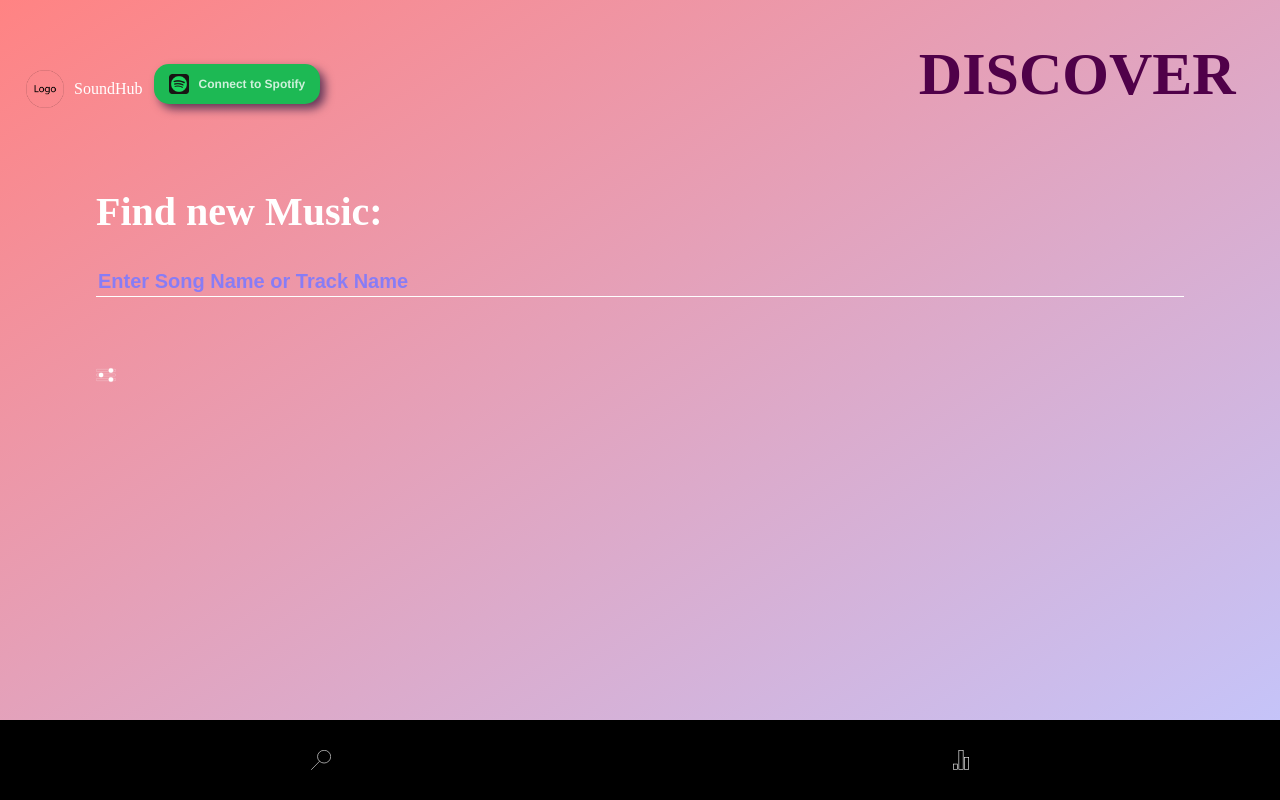
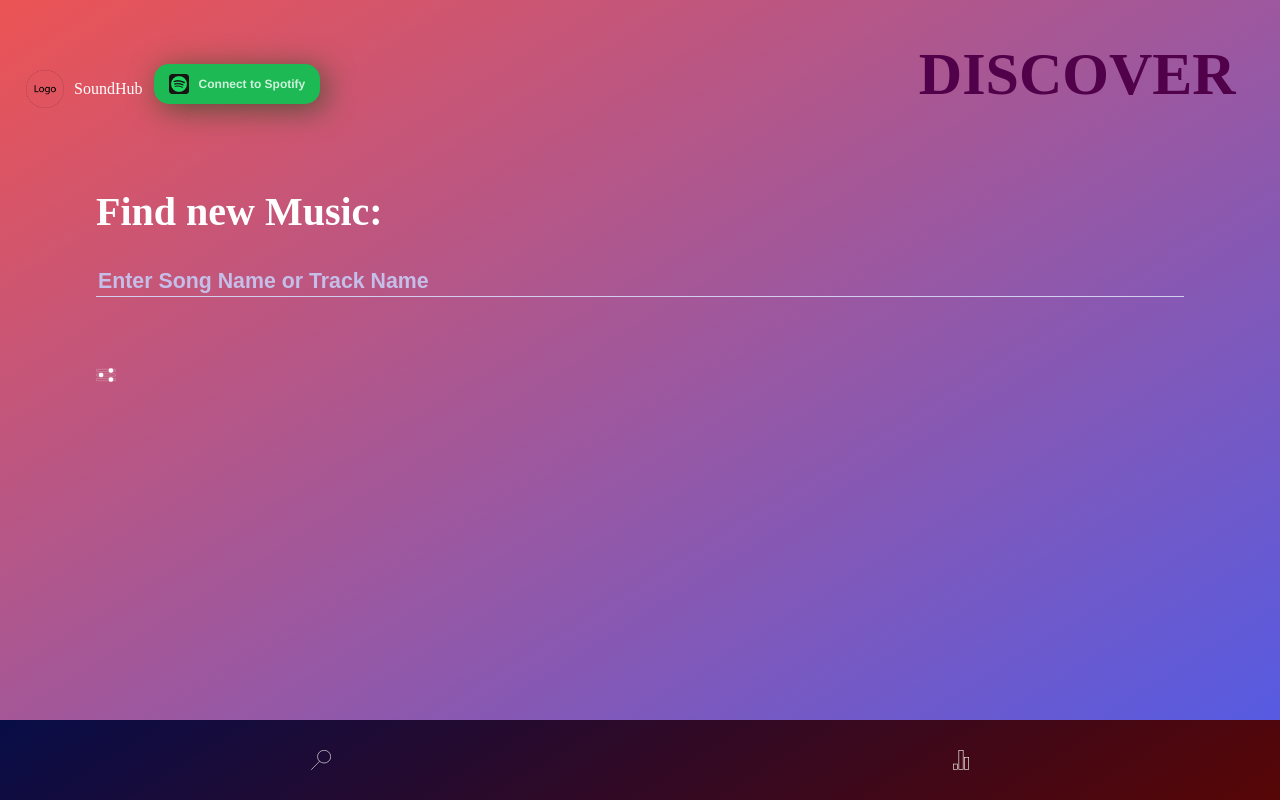
Before and after one commit to software-assignments-spring2021/spring-2020-gifted-hammer, a React (Create React App) app in the folder soundhub/: page /discover in a window 1280 px wide. Built offline with nearby package versions, Linux system fonts and the light colour scheme; a web font is replaced by a local one.

Commit message:
darkened color scheme

```diff
--- a/soundhub/src/css/Analytics.css
+++ b/soundhub/src/css/Analytics.css
@@ -12,7 +12,9 @@
     margin-bottom: 50px;
     background: linear-gradient(43deg, rgba(194, 199, 255, 1) 10%, rgba(255, 131, 131, 1) 100%);
     border-radius: 5px;
+    border-color: rgb(87, 100, 238);
     width: 95%;
+
 }
 .overview{
     display: flex;
@@ -22,7 +24,9 @@
     margin-right: 25px;
     margin-left: 25px;
     text-align: center;
+    color: rgb(114, 123, 228);
 }
+
 .overviewcOne{
     display: flex;
     align-items: center;
@@ -36,6 +40,7 @@
     justify-content: center;
 }
 .genres{
+    color: rgb(114, 123, 228);
     display: flex;
     flex-direction: row;
     align-items: center;
@@ -51,10 +56,11 @@
 .genereImg{
     height: 100px;
     width: 100px;
-    border: solid red;
+    border: solid rgb(46, 59, 201);
 }
 .topSong{
     display: flex;
+    color: rgb(139, 148, 250);
     flex-direction: row;
     align-items: center;
     justify-content: center;
@@ -67,7 +73,7 @@
     margin-right: 10px;
 }
 .topImg{
-    border:solid red;
+    border:solid rgb(78, 91, 233);
     height: 130px;
     width: 130px;
 }
--- a/soundhub/src/css/AppFooter.css
+++ b/soundhub/src/css/AppFooter.css
@@ -6,7 +6,7 @@
     display: flex;
     flex-direction: row;
     justify-content: space-around;
-    background: black;
+    background: linear-gradient(328deg, rgb(87, 6, 6) 0%,  rgb(8, 13, 71) 100%)
     /* background: linear-gradient(180deg, rgba(253,253,253,1) 0%, rgba(201,201,203,1) 100%); */
     /*visibility: hidden;*/
 }
--- a/soundhub/src/css/AppHeader.css
+++ b/soundhub/src/css/AppHeader.css
@@ -46,7 +46,7 @@
     color: #cef1db;
     font-size: 12px;
     text-decoration: none;
-    box-shadow: 5px 5px 10px rgba(10, 1, 49, 0.61);
+    box-shadow: 5px 5px 30px rgba(5, 71, 19, 0.6);
 }
 img {
     margin-right: 10px;
--- a/soundhub/src/css/Input.css
+++ b/soundhub/src/css/Input.css
@@ -10,19 +10,20 @@ label {
 
 }
 ::placeholder{
-    color: #887cf5;
+    color: rgb(196, 190, 233);
     font-family: Barlow,sans-serif;
     font-weight: bold;
-    font-size: 15pt;
+    font-size: 16pt;
 }
 
 
 input{
-    color: #4637ca;
-    font-size: 16px;
+    color: #b4adf0;
+    font-family: Barlow,sans-serif;
+    font-size: 18px;
     background: rgba(0, 0, 0, 0);
     border-style: none;
-    border-bottom: white;
+    border-bottom: #d2cef0;
     border-bottom-style: solid;
     outline: none;
     border-width: 1px;
--- a/soundhub/src/index.css
+++ b/soundhub/src/index.css
@@ -3,7 +3,7 @@ html, body, #root, .App {
     height: 100%;
     margin: 0;
     overflow-x: hidden;
-    background: linear-gradient(328deg, rgba(194, 199, 255, 1) 0%, rgba(255, 131, 131, 1) 100%);
+    background: linear-gradient(328deg, rgb(78, 91, 233) 0%, rgb(236, 84, 84) 100%);
     font-family: 'Baloo Chettan 2', cursive;
     min-height: 100vh;
     color: white;
```
